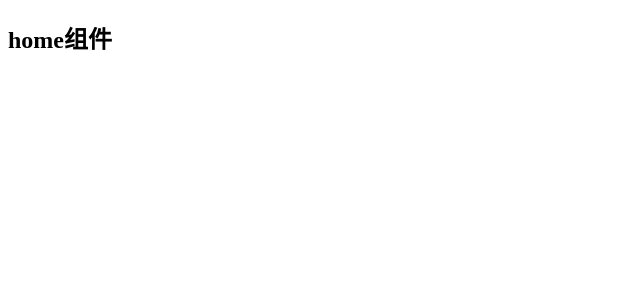
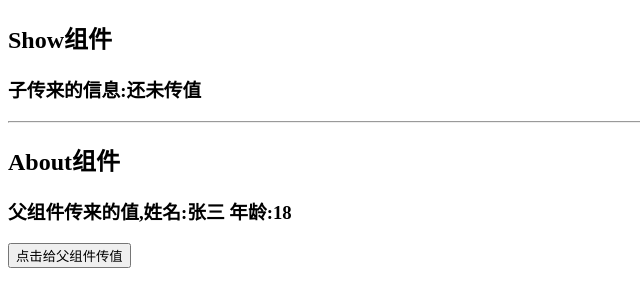
Before and after one commit to HeAo6/vue3_test, a Vue app: page / in a window 1280 px wide. Shown: the top 306 px of the page, without its empty margins (0-640 px from the left). Built offline with nearby package versions, Linux system fonts and the light colour scheme.

Commit message:
父子传值

```diff
--- /dev/null
+++ b/src/components/About.vue
@@ -0,0 +1,35 @@
+<template>
+    <hr>
+  <h2>About组件</h2>
+  <h3>父组件传来的值,姓名:{{ren.name}} 年龄:{{ren.age}}</h3>
+    <button @click="send">点击给父组件传值</button>
+
+</template>
+
+<script>
+
+
+export default {
+ name : 'About',
+ props: {
+    ren: {
+        require: true,
+        type : Object
+    }
+ },
+ data(){
+    return {
+        sonName : 'son的信息'
+    }
+ },
+ methods: {
+    send(){
+        this.$emit('onSon',this.sonName)
+    }
+ }
+}
+</script>
+
+<style>
+
+</style>
--- a/src/components/Show.vue
+++ b/src/components/Show.vue
@@ -1,13 +1,36 @@
 <template>
- <h2>home组件</h2>
+ <h2>Show组件</h2>
+ <h3>子传来的信息:{{sonName}}</h3>
+ <div>
+    <About :ren="person" @onSon="showSon"></About>
+ </div>
 
 </template>
 
 <script>
-
+import About from '@/components/About'
 
 export default {
- name:'Home',
+ emits:['onSon'],
+ name:'Show',
+ components: {
+ About,
+ },
+ data(){
+ return {
+    person: {
+        name:'张三',
+        age : 18
+    },
+    sonName:'还未传值'
+ }
+ },
+ methods: {
+    showSon(e){
+        console.log(e);
+        this.sonName = e
+    }
+ },
  setup(){
 
  }
```
